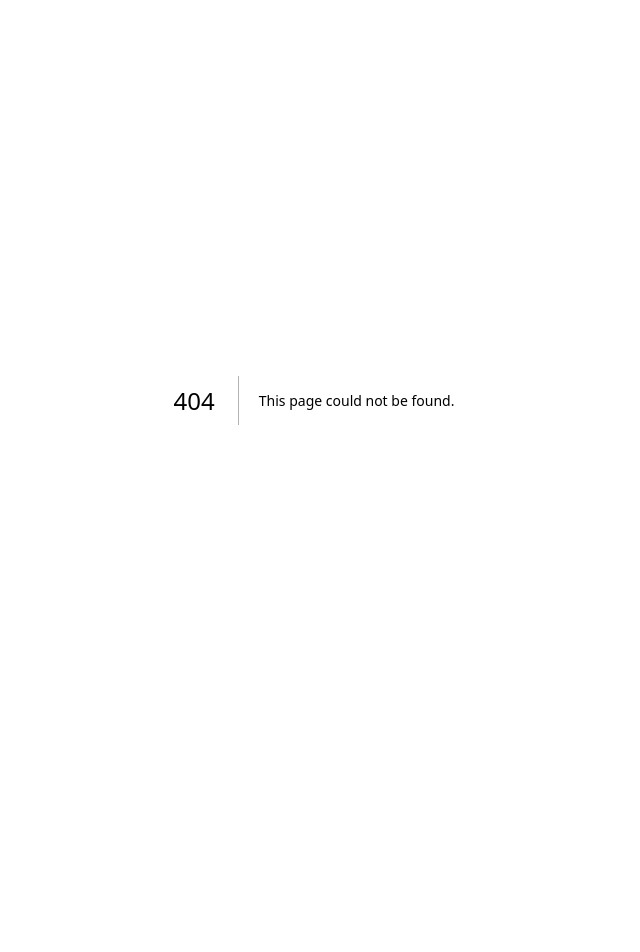
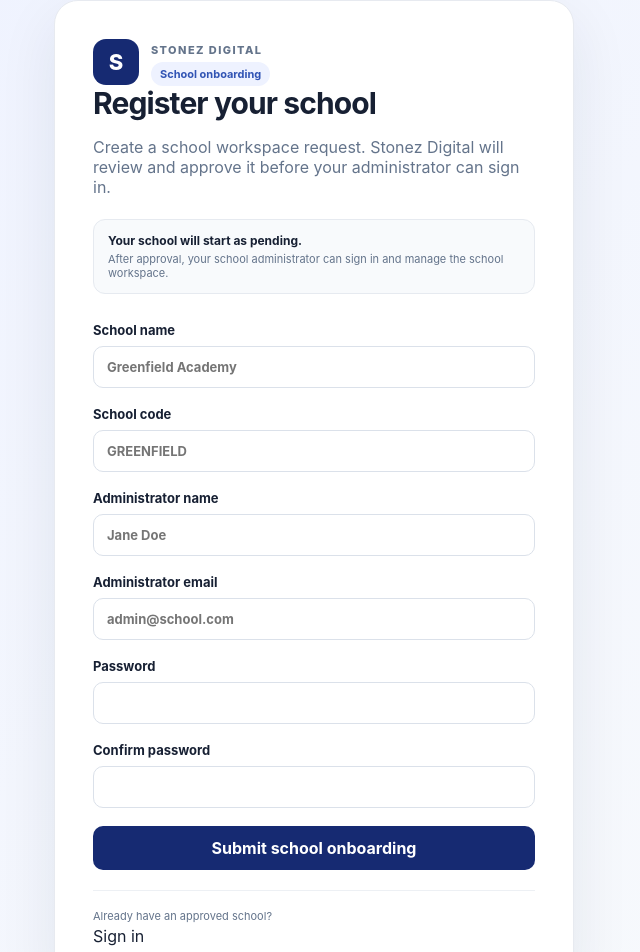
Before and after one commit to Stonez-Digital/user-management-app, a Next.js app in the folder frontend/: page /school-signup in a window 1280 px wide. Before the commit this address had no page. Shown: the top 952 px of the page, without its empty margins (326-966 px from the left). Before the commit the page ends 800 px from the top, so only its background shows below. Built offline with nearby package versions, Linux system fonts and the light colour scheme.

Commit message:
feat: add school self-onboarding page

```diff
--- /dev/null
+++ b/frontend/app/school-signup/page.tsx
@@ -0,0 +1,33 @@
+"use client";
+import Link from "next/link";
+import {useState} from "react";
+import {useRouter} from "next/navigation";
+
+async function readResponse(response:Response){const text=await response.text();if(!text)return {};try{return JSON.parse(text)}catch{return {error:`API returned HTTP ${response.status}`}}}
+
+export default function SchoolSignup(){
+ const router=useRouter();
+ const [form,setForm]=useState({school_name:"",school_code:"",admin_name:"",admin_email:"",admin_password:"",confirm_password:""});
+ const [error,setError]=useState(""); const [success,setSuccess]=useState(""); const [loading,setLoading]=useState(false);
+ function update(key:string,value:string){setForm(v=>({...v,[key]:value}))}
+ async function submit(e:React.FormEvent){e.preventDefault();setError("");setSuccess("");
+  if(form.admin_password!==form.confirm_password){setError("Passwords do not match");return}
+  setLoading(true);
+  try{const r=await fetch("/backend/auth/school-signup",{method:"POST",headers:{"Content-Type":"application/json"},body:JSON.stringify({school_name:form.school_name,school_code:form.school_code,admin_name:form.admin_name,admin_email:form.admin_email,admin_password:form.admin_password})});const d=await readResponse(r);if(!r.ok)throw Error(d?.error?.message||d?.error||"Unable to submit school onboarding");setSuccess(`Application submitted for ${d.school?.name||form.school_name}. Stonez Digital will review it before login is enabled.`);setTimeout(()=>router.push("/"),1200)}catch(e){setError(e instanceof Error?e.message:"Unable to submit school onboarding")}finally{setLoading(false)}}
+ return <main className="auth-shell"><section className="auth-card auth-card-wide">
+  <div className="auth-brand"><div className="brand-mark">S</div><div><p className="eyebrow">STONEZ DIGITAL</p><span className="tenant-badge">School onboarding</span></div></div>
+  <h1>Register your school</h1><p className="muted">Create a school workspace request. Stonez Digital will review and approve it before your administrator can sign in.</p>
+  <div className="tenant-note"><strong>Your school will start as pending.</strong><span>After approval, your school administrator can sign in and manage the school workspace.</span></div>
+  <form onSubmit={submit} className="form">
+   <label>School name<input value={form.school_name} onChange={e=>update("school_name",e.target.value)} placeholder="Greenfield Academy" required/></label>
+   <label>School code<input value={form.school_code} onChange={e=>update("school_code",e.target.value.toUpperCase())} placeholder="GREENFIELD" maxLength={50} required/></label>
+   <label>Administrator name<input value={form.admin_name} onChange={e=>update("admin_name",e.target.value)} placeholder="Jane Doe" required/></label>
+   <label>Administrator email<input type="email" value={form.admin_email} onChange={e=>update("admin_email",e.target.value)} placeholder="admin@school.com" required/></label>
+   <label>Password<input type="password" value={form.admin_password} onChange={e=>update("admin_password",e.target.value)} minLength={8} autoComplete="new-password" required/></label>
+   <label>Confirm password<input type="password" value={form.confirm_password} onChange={e=>update("confirm_password",e.target.value)} minLength={8} autoComplete="new-password" required/></label>
+   {error&&<div className="error">{error}</div>}{success&&<div className="success">{success}</div>}
+   <button disabled={loading}>{loading?"Submitting...":"Submit school onboarding"}</button>
+  </form>
+  <div className="auth-footer"><span>Already have an approved school?</span><Link href="/">Sign in</Link></div>
+ </section></main>
+}
```
